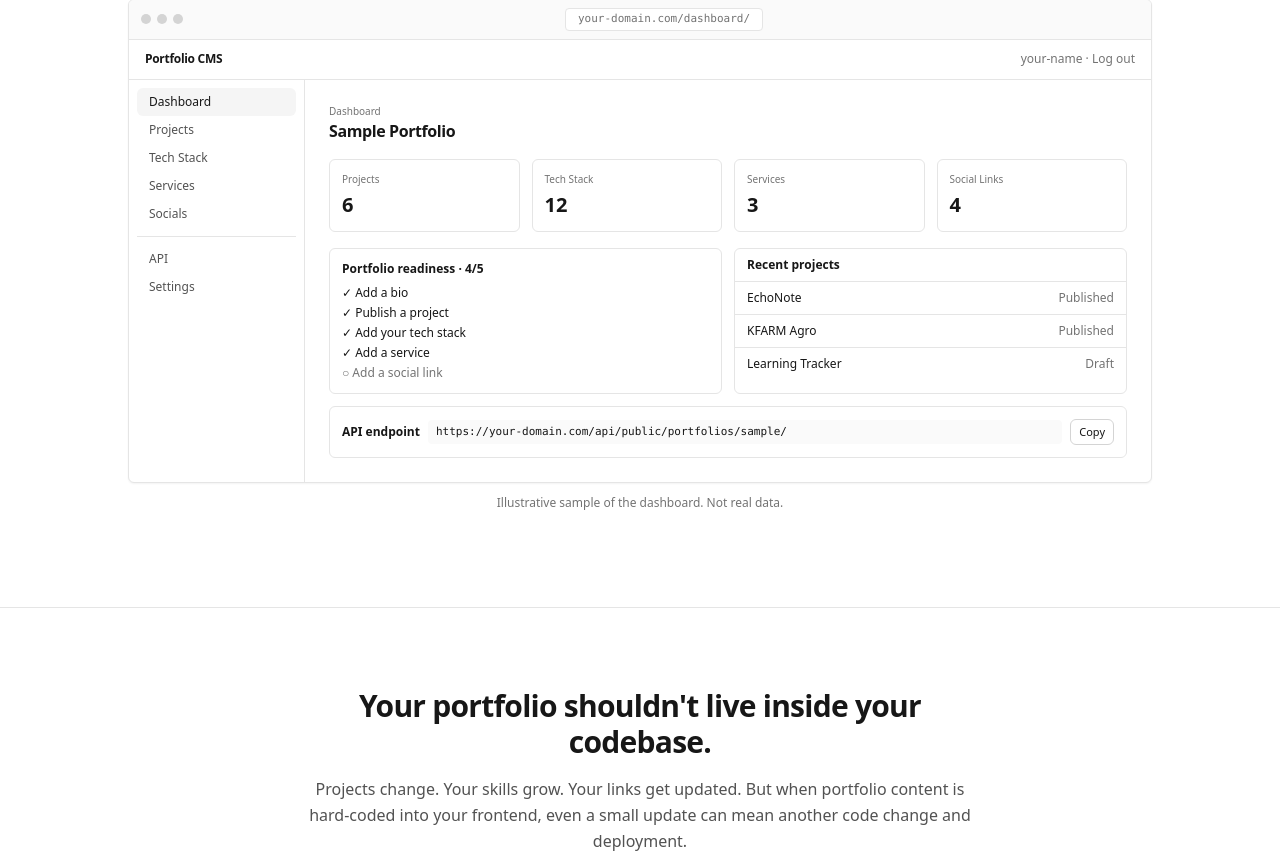
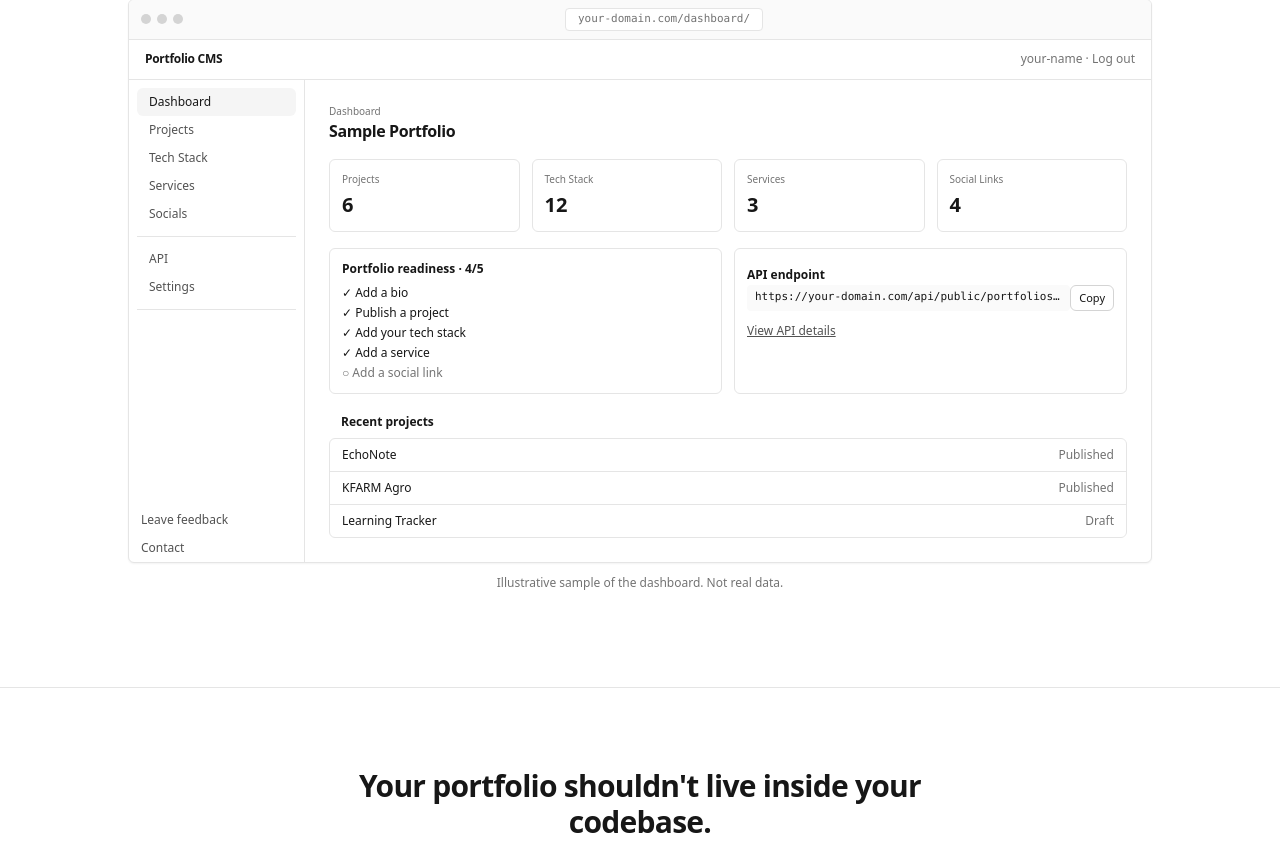
Before and after one commit to mac-101/portfolio-cms, a Django app: page / in a window 1280 px wide. Shown: the part 614-1465 px from the top of the page. Run offline with Django 5.2, Linux system fonts and the light colour scheme; some libraries are stand-ins or nearby versions.

Commit message:
aligned landing dashboard like main dashboard

```diff
--- a/backend/templates/landing/home.html
+++ b/backend/templates/landing/home.html
@@ -48,7 +48,7 @@
 
       <div class="flex">
         <!-- sidebar -->
-        <div class="hidden w-44 shrink-0 border-r border-neutral-200 p-2 text-xs md:block">
+        <div class="hidden relative w-44 shrink-0 border-r border-neutral-200 p-2 text-xs md:block">
           <p class="rounded-md bg-neutral-100 px-3 py-1.5 font-medium">Dashboard</p>
           <p class="px-3 py-1.5 text-neutral-600">Projects</p>
           <p class="px-3 py-1.5 text-neutral-600">Tech Stack</p>
@@ -57,6 +57,11 @@
           <div class="my-2 border-t border-neutral-200"></div>
           <p class="px-3 py-1.5 text-neutral-600">API</p>
           <p class="px-3 py-1.5 text-neutral-600">Settings</p>
+          <div class="my-2 border-t border-neutral-200"></div>
+          <div class="absolute bottom-0 left-0 right-0">
+            <p class="px-3 py-1.5 text-neutral-600">Leave feedback</p>
+            <p class="px-3 py-1.5 text-neutral-600">Contact</p>
+          </div>
         </div>
 
         <!-- main -->
@@ -82,21 +87,27 @@
                 <li class="text-neutral-500">○ Add a social link</li>
               </ul>
             </div>
-            <div class="rounded-md border border-neutral-200">
-              <p class="border-b border-neutral-200 px-3 py-2 text-xs font-semibold">Recent projects</p>
-              <ul class="divide-y divide-neutral-200 text-xs">
+
+            <div class="rounded-md border border-neutral-200 p-3">
+                <span class="shrink-0 text-xs font-semibold">API endpoint</span>
+                <div class="flex">
+                    <code class="min-w-0 flex-1 truncate rounded bg-neutral-50 px-2 py-1 text-[11px]">https://your-domain.com/api/public/portfolios/sample/</code>
+                    <span class="shrink-0 rounded-md border border-neutral-300 px-2 py-1 text-[11px]">Copy</span>
+                </div>
+                <a href="/login/" class="mt-3 inline-block text-xs text-neutral-600 underline focus-visible:outline-none focus-visible:ring-2 focus-visible:ring-neutral-900 focus-visible:ring-offset-2">View API details</a>
+
+            </div>
+
+          </div>
+
+            <div class="mt-3 flex flex-col  gap-2 rounded-md">
+              <p class="px-3 pt-2 text-xs font-semibold">Recent projects</p>
+              <ul class="divide-y gap-2 border  rounded-md border-neutral-200 divide-neutral-200 text-xs">
                 <li class="flex items-center justify-between px-3 py-2"><span>EchoNote</span><span class="text-neutral-500">Published</span></li>
                 <li class="flex items-center justify-between px-3 py-2"><span>KFARM Agro</span><span class="text-neutral-500">Published</span></li>
                 <li class="flex items-center justify-between px-3 py-2"><span>Learning Tracker</span><span class="text-neutral-500">Draft</span></li>
               </ul>
             </div>
-          </div>
-
-          <div class="mt-3 flex items-center gap-2 rounded-md border border-neutral-200 p-3">
-            <span class="shrink-0 text-xs font-semibold">API endpoint</span>
-            <code class="min-w-0 flex-1 truncate rounded bg-neutral-50 px-2 py-1 text-[11px]">https://your-domain.com/api/public/portfolios/sample/</code>
-            <span class="shrink-0 rounded-md border border-neutral-300 px-2 py-1 text-[11px]">Copy</span>
-          </div>
         </div>
       </div>
     </div>
--- a/text.html
+++ b/text.html
@@ -1,7 +1,9 @@
 <pre id="out">Loading...</pre>
 <script>
-  fetch("http://localhost:8000/api/public/portfolios/macanthony/tech-stack/")
+  fetch("http://localhost:8000/api/public/portfolios/macanthony/services/")
     .then(r => r.json())
     .then(d => document.getElementById("out").textContent = JSON.stringify(d, null, 2))
     .catch(e => document.getElementById("out").textContent = "Failed: " + e);
+
+
 </script>
```
